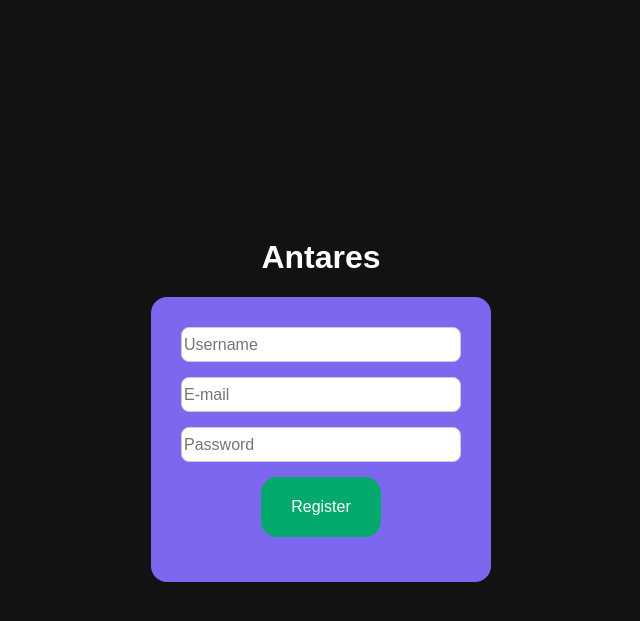
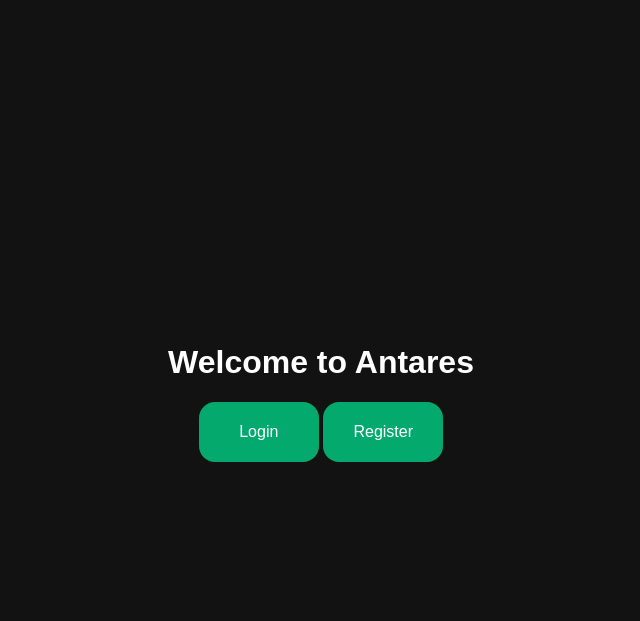
Before and after one commit to Shnavo/Antares, a Python web app: template frontend/templates/index.html in a window 1280 px wide. Shown: the top 621 px of the page, without its empty margins (319-959 px from the left). Run offline with Jinja, Linux system fonts and the light colour scheme; the template is opened without the code that fills it, so the values that code supplies are empty.

Commit message:
changes to frontend files

```diff
--- a/frontend/static/css/styles.css
+++ b/frontend/static/css/styles.css
@@ -34,6 +34,9 @@ input{
 }
 
 .form-btn{
+    display: inline-flex;
+    align-items: center;
+    justify-content: center;
     width: 40%;
     height: 60px;
     min-width: 120px;
@@ -45,6 +48,8 @@ input{
     line-height: 22px;
     border: 0px;
     cursor: pointer;
+    text-decoration: none;
+    margin-bottom: 15px;
 }
 
 .form-btn:active {
--- a/frontend/templates/index.html
+++ b/frontend/templates/index.html
@@ -4,21 +4,16 @@
 <head>
     <meta charset="UTF-8">
     <meta name="viewport" content="width=device-width, initial-scale=1.0">
+    <title>Antares - Home</title>
     <link rel="stylesheet" href="../static/css/styles.css">
-    <title>Antares</title>
 </head>
 
 <body>
-    <h1>Antares</h1>
-    <form>
-        <label for="username" hidden="True">Username:</label>
-        <input type="text" id="username" name="username" placeholder="Username">
-        <label for="email" hidden="True">E-mail:</label>
-        <input type="email" id="email" name="email" placeholder="E-mail">
-        <label for="pwd" hidden="True">Password:</label>
-        <input type="password" id="pwd" name="pwd" placeholder="Password">
-        <input class="form-btn" type="submit" value="Register">
-    </form>
+    <h1>Welcome to Antares</h1>
+    <div>
+        <a href="login.html" class="form-btn">Login</a>
+        <a href="register.html" class="form-btn">Register</a>
+    </div>
 </body>
 
 </html>
```
Also changed, not shown: frontend/templates/register.html (added, +24 -0 lines).
